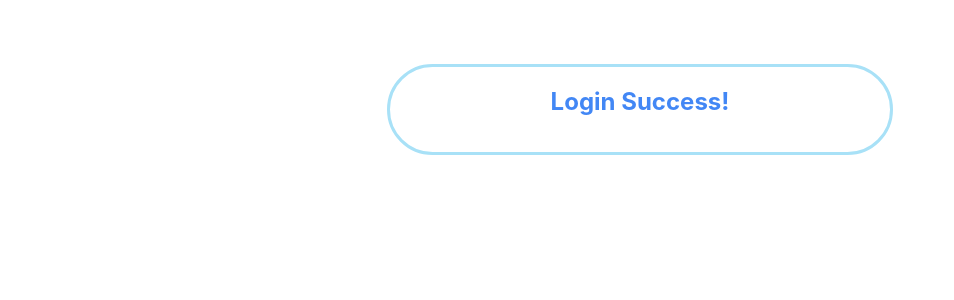
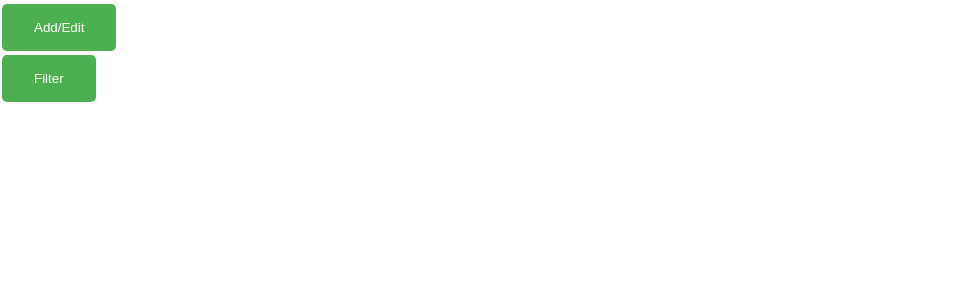
Before and after one commit to GTBitsOfGood/Medshare-archive, a React (Create React App) app in the folder client/: page /account_portal in a window 1280 px wide. Shown: the top 300 px of the page, without its empty margins (0-954 px from the left). Built offline with nearby package versions, Linux system fonts and the light colour scheme.

Commit message:
admin panel component creations

```diff
--- /dev/null
+++ b/client/src/components/AdminItemList.js
@@ -0,0 +1,3 @@
+import React from 'react';
+import styled from 'styled-components';
+import PropTypes from 'prop-types';
--- /dev/null
+++ b/client/src/components/LabelEdit.js
@@ -0,0 +1,3 @@
+import React from 'react';
+import styled from 'styled-components';
+import PropTypes from 'prop-types';
--- /dev/null
+++ b/client/src/components/SideButtonPanel.js
@@ -0,0 +1,32 @@
+import React from 'react';
+import styled from 'styled-components';
+import PropTypes from 'prop-types';
+
+const Button = styled.button`
+  display: block;
+  background-color: #4caf50;
+  border: none;
+  border-radius: 5px;
+  color: white;
+  padding: 16px 32px;
+  text-decoration: none;
+  margin: 4px 2px;
+  cursor: pointer;
+`;
+
+const SideButtonPanel = props => {
+  const { handleAddEdit, handleFilter } = props;
+  return (
+    <div>
+      <Button onClick={handleAddEdit}>Add/Edit</Button>
+      <Button onClick={handleFilter}>Filter</Button>
+    </div>
+  );
+};
+
+SideButtonPanel.propTypes = {
+  handleAddEdit: PropTypes.func.isRequired,
+  handleFilter: PropTypes.func.isRequired,
+};
+
+export default SideButtonPanel;
--- a/client/src/pages/AccountPortalContainer.js
+++ b/client/src/pages/AccountPortalContainer.js
@@ -4,7 +4,8 @@ import { withRouter } from 'react-router';
 // eslint-disable-next-line no-unused-vars
 import PropTypes from 'prop-types';
 
-import LoginSuccess from '../components/LoginSuccess';
+// import LoginSuccess from '../components/LoginSuccess';
+import SideButtonPanel from '../components/SideButtonPanel';
 
 // import actions here
 
@@ -13,12 +14,27 @@ class AccountPortalContainer extends React.Component {
     super(props);
 
     this.state = {};
+    this.handleAddEdit = this.handleAddEdit.bind(this);
+    this.handleFilter = this.handleFilter.bind(this);
+  }
+
+  handleAddEdit(e) {
+    if (e) e.preventDefault();
+    this.setState();
+  }
+
+  handleFilter(e) {
+    if (e) e.preventDefault();
+    this.setState();
   }
 
   render() {
     return (
       <div>
-        <LoginSuccess />
+        <SideButtonPanel
+          handleAddEdit={this.handleAddEdit}
+          handleFilter={this.handleFilter}
+        />
       </div>
     );
   }
--- a/client/src/pages/LoginSignupContainer.js
+++ b/client/src/pages/LoginSignupContainer.js
@@ -63,7 +63,7 @@ class LoginSignupContainer extends React.Component {
             });
           } else {
             localStorage.setItem('token', loginResponse.token);
-            console.log('Login Success!');
+            console.log('SideButtonPanel Success!');
             history.push(`/account_portal`);
           }
         })
```
Also changed, not shown: client/src/components/AdminSearchBar.js (added, +39 -0 lines).
